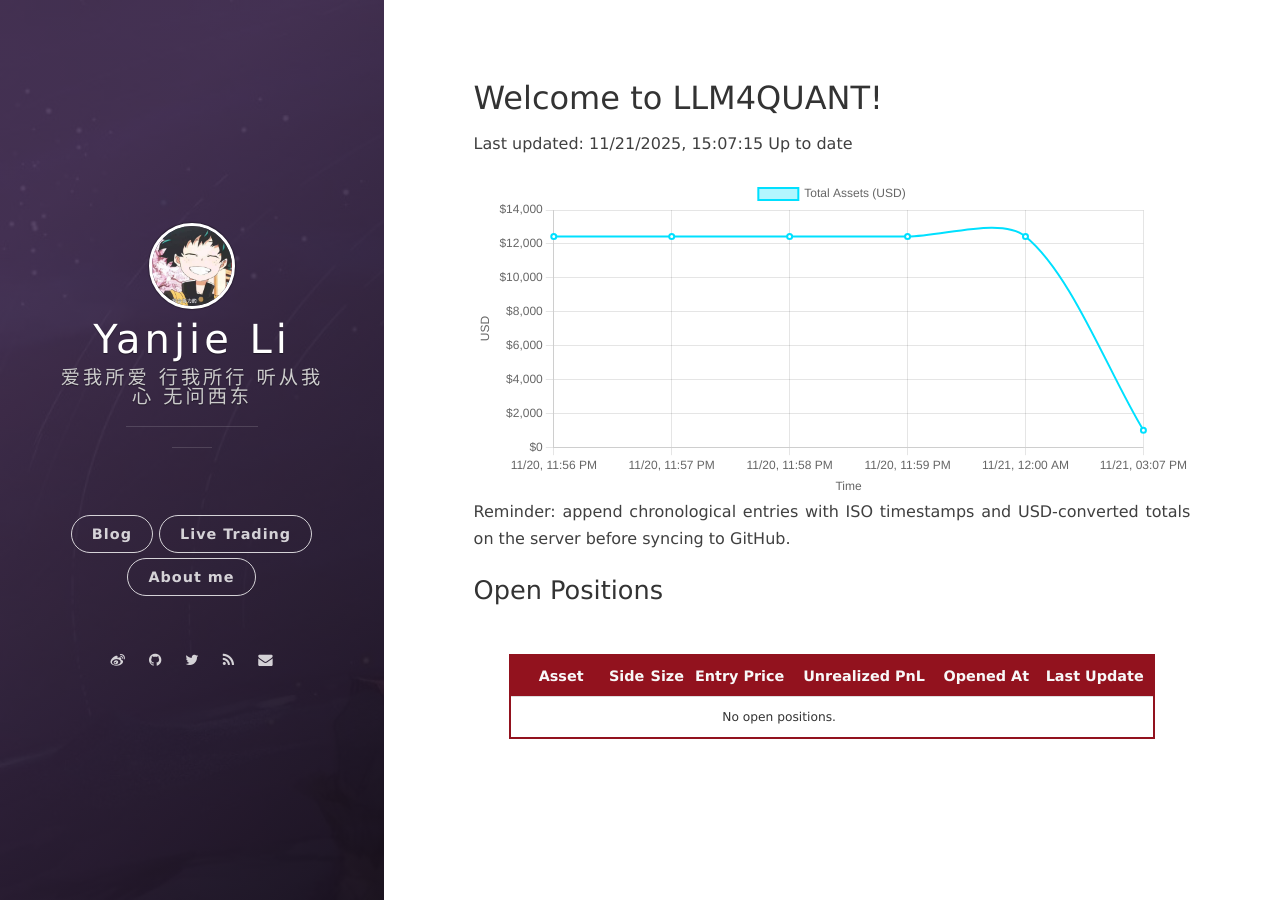
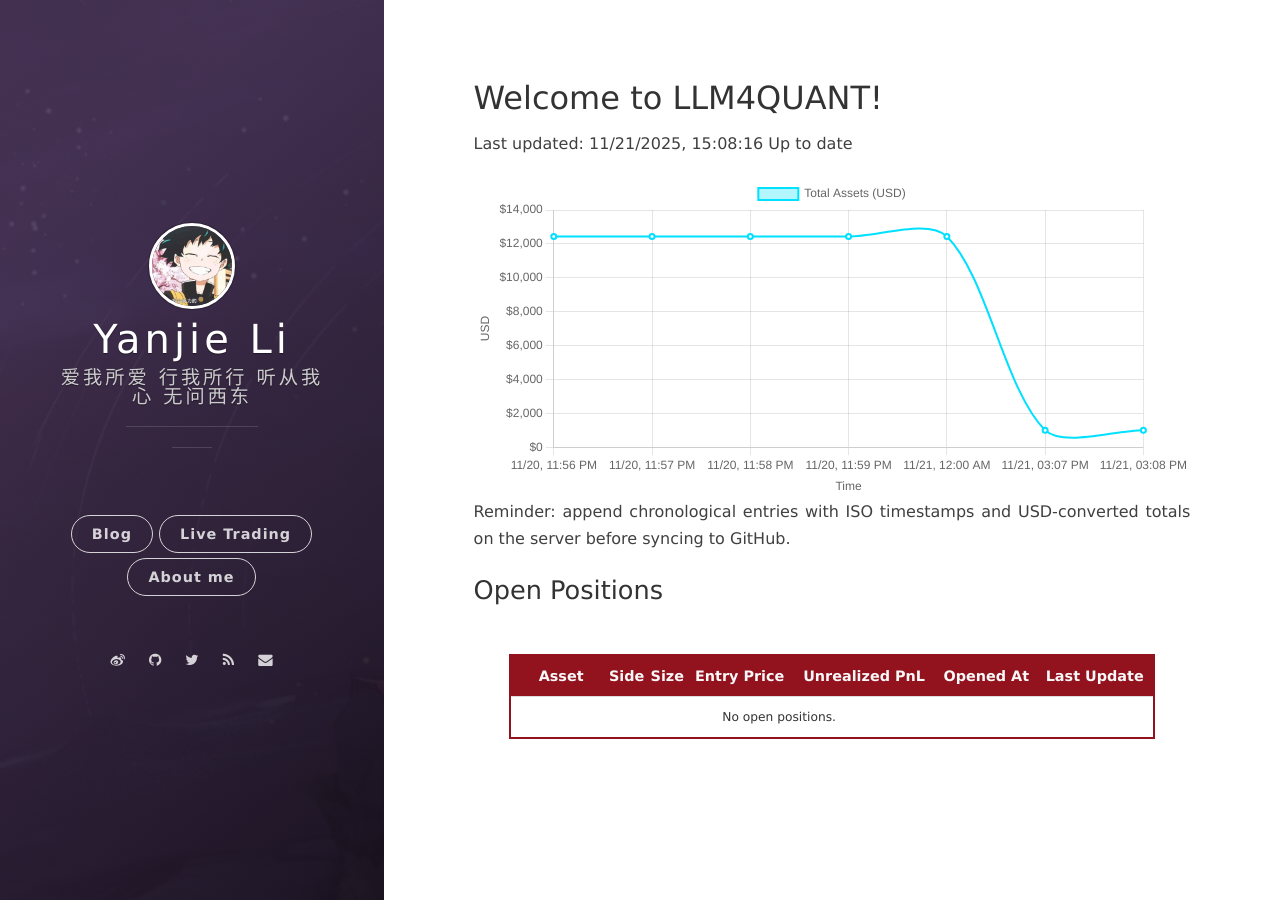
Before and after one commit to leeyegy/leeyegy.github.io, a Jekyll site: the page built from live-trading.html, in a window 1280 px wide. Built offline with Jekyll 4.4.1, drawn with Linux system fonts in a browser that asks for light colours; nearby versions of some CDN libraries; some of the changed lines change nothing that is shown.

Commit message:
AccountMonitor: update balance history 2025-11-21T15:08:16Z

```diff
--- a/assets/data/binance/balance-history.json
+++ b/assets/data/binance/balance-history.json
@@ -1,5 +1,5 @@
 {
-  "generatedAt": "2025-11-21T15:07:15Z",
+  "generatedAt": "2025-11-21T15:08:16Z",
   "asset": "total_usd_value",
   "history": [
     {
@@ -25,6 +25,10 @@
     {
       "timestamp": "2025-11-21T15:07:15Z",
       "totalUsd": 1002.16734911
+    },
+    {
+      "timestamp": "2025-11-21T15:08:16Z",
+      "totalUsd": 1002.16734911
     }
   ]
 }
```
